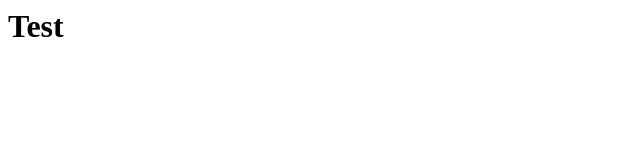
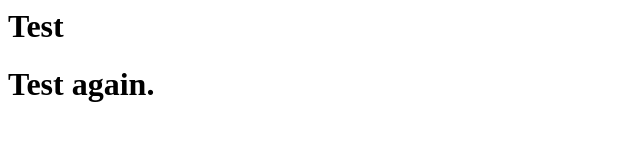
Before and after one commit to singaitem/learngit, a plain HTML site: page index.html in a window 1280 px wide. Shown: the whole page, without its empty margins (0-640 px from the left). Drawn offline with Linux system fonts and the light colour scheme.

Commit message:
second commit

```diff
--- a/index.html
+++ b/index.html
@@ -2,5 +2,6 @@
 	<head><title></title></head>
 	<body>
 		<h1>Test</h1>
+		<h1>Test again.</h1>
 	</body>
 </html>
```
